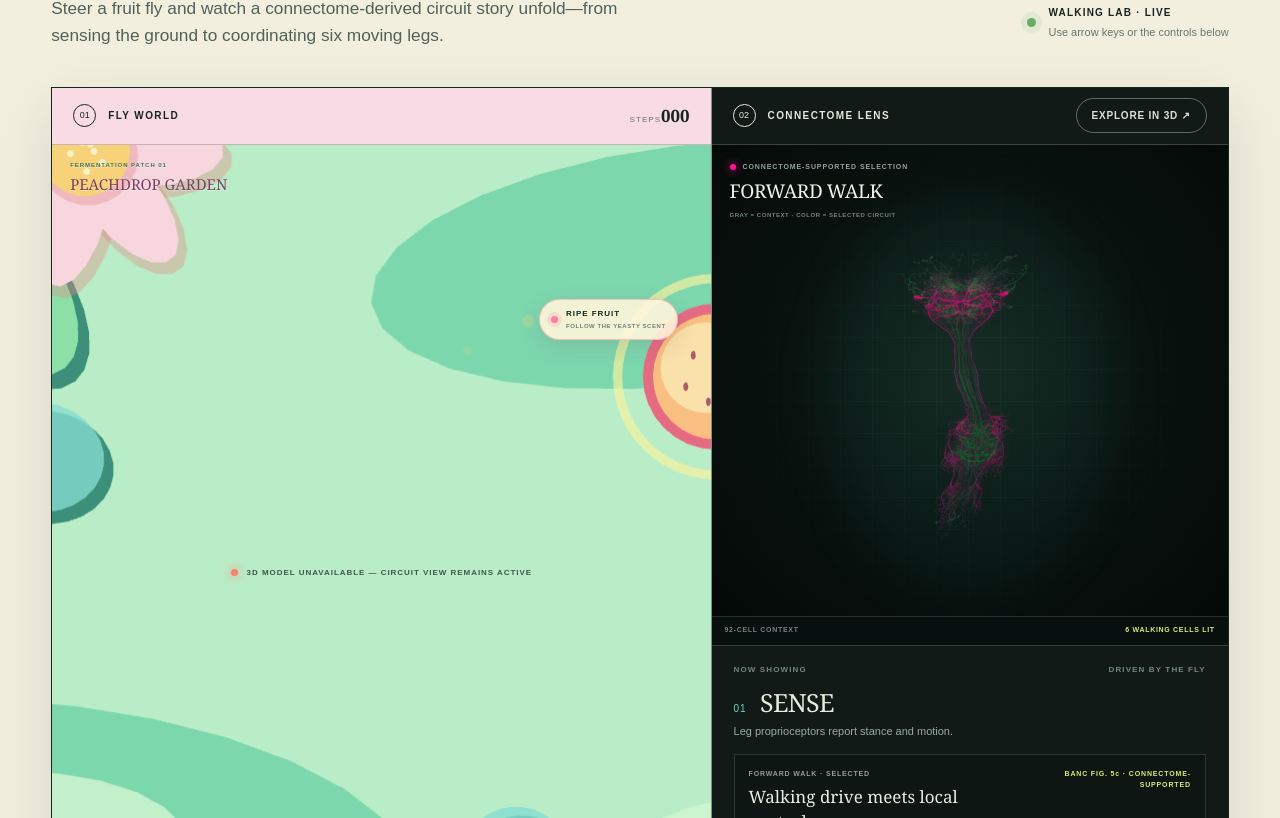
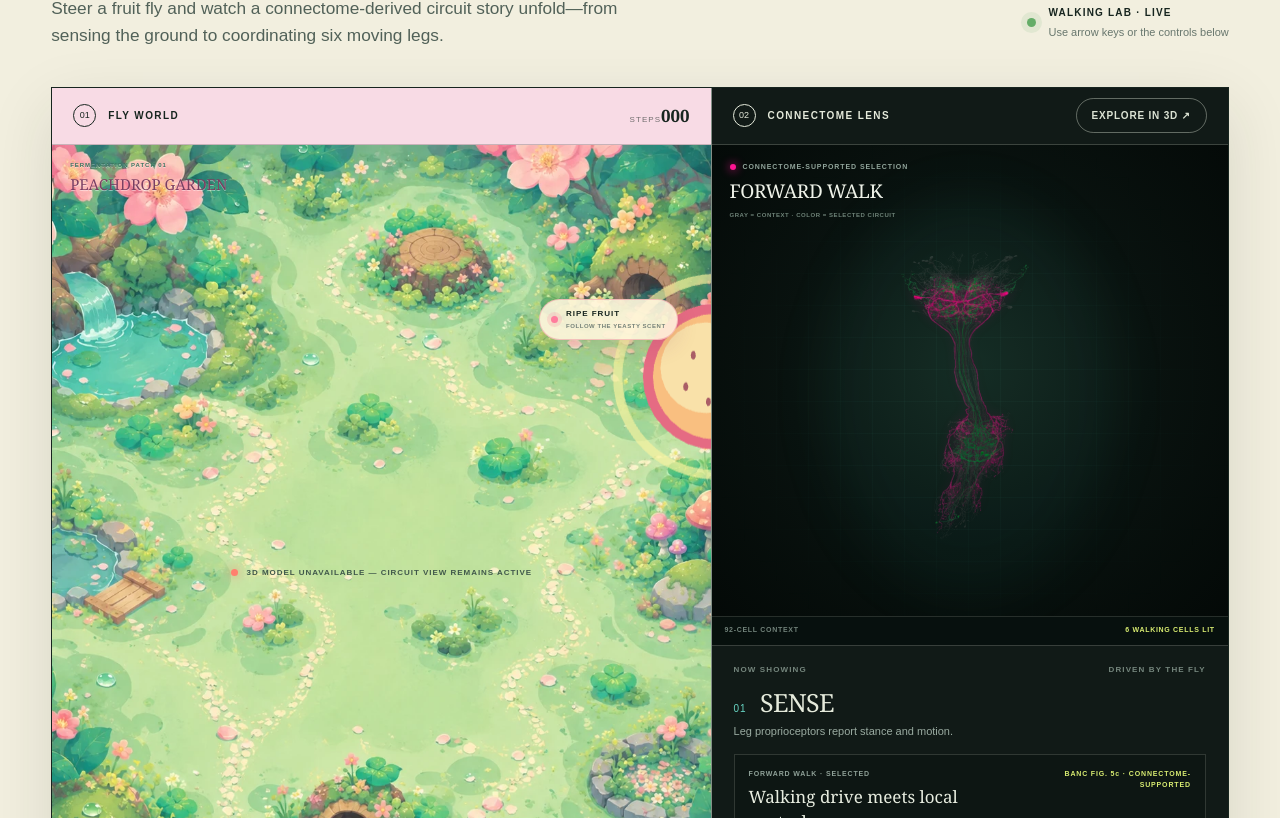
Before and after one commit to amyleesterling/banc-explorer, a Next.js app: page / in a window 1280 px wide. Shown: the part 462-1280 px from the top of the page. Built offline with nearby package versions, Linux system fonts and the light colour scheme; no server answers.

Commit message:
Use illustrated Peachdrop Garden world

```diff
--- a/app/FlyHologram.tsx
+++ b/app/FlyHologram.tsx
@@ -113,9 +113,9 @@ export function FlyHologram({
     let animationFrame = 0;
     let lastFrame = 0;
     const lowPower = window.matchMedia("(max-width: 640px), (prefers-reduced-motion: reduce)").matches;
-    const renderer = new THREE.WebGLRenderer({ alpha: false, antialias: !lowPower, powerPreference: "low-power" });
+    const renderer = new THREE.WebGLRenderer({ alpha: true, antialias: !lowPower, powerPreference: "low-power" });
     renderer.setPixelRatio(Math.min(window.devicePixelRatio || 1, lowPower ? 1 : 1.35));
-    renderer.setClearColor(0xb9edc7, 1);
+    renderer.setClearColor(0x000000, 0);
     renderer.outputColorSpace = THREE.SRGBColorSpace;
     renderer.domElement.setAttribute("aria-label", "Interactive holographic NeuroMechFly model in a miniature foraging garden");
     renderer.domElement.setAttribute("role", "img");
@@ -166,6 +166,10 @@ export function FlyHologram({
 
     const world = new THREE.Group();
     world.name = "peachdrop-micro-garden";
+    // The illustrated Peachdrop Garden now supplies the navigable ground.
+    // Keep the former procedural scenery out of the render while retaining
+    // the animated fruit target and fly in this transparent WebGL layer.
+    world.visible = false;
     scene.add(world);
 
     const ground = new THREE.Mesh(new THREE.PlaneGeometry(24, 16), palette.ground);
@@ -493,7 +497,11 @@ export function FlyHologram({
   }, [motionRef]);
 
   return (
-    <div className="fly-hologram" ref={hostRef}>
+    <div
+      className="fly-hologram"
+      ref={hostRef}
+      style={{ backgroundImage: `url("${assetBase}/peachdrop-garden.webp")` }}
+    >
       {status !== "ready" && (
         <div className={`model-status ${status}`} role="status">
           <span />
--- a/app/globals.css
+++ b/app/globals.css
@@ -85,7 +85,7 @@ h1 em { color: var(--moss); font-weight: 400; }
 .arena-wrap, .circuit-canvas-wrap { min-height: 500px; position: relative; overflow: hidden; }
 .arena-wrap canvas, .circuit-canvas-wrap canvas { display: block; width: 100%; height: 100%; position: absolute; inset: 0; }
 .arena-motion-canvas { display: none !important; }
-.fly-hologram { position: absolute; inset: 0; overflow: hidden; background: #b9edc7; }
+.fly-hologram { position: absolute; inset: 0; overflow: hidden; background-color: #b9edc7; background-position: center 52%; background-repeat: no-repeat; background-size: cover; }
 .fly-hologram canvas { width: 100%; height: 100%; display: block; }
 .model-status { position: absolute; inset: 0; display: flex; align-items: center; justify-content: center; gap: 9px; z-index: 3; color: #40584b; font-size: 8px; font-weight: 800; letter-spacing: .12em; pointer-events: none; }
 .model-status span { width: 7px; height: 7px; border-radius: 50%; background: #68d6c4; box-shadow: 0 0 11px #68d6c4; animation: model-pulse 1.1s ease-in-out infinite; }
```
Also changed, not shown: public/peachdrop-garden.webp (added).
